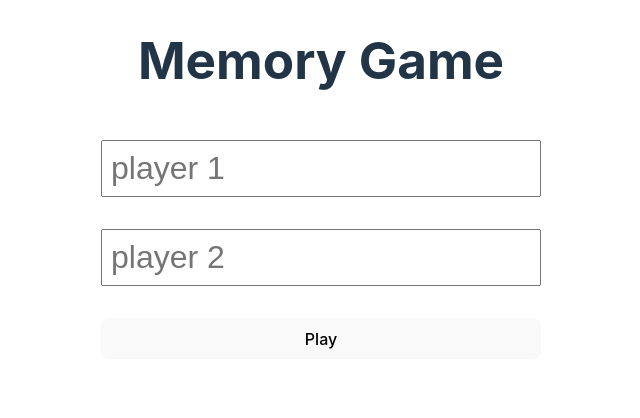
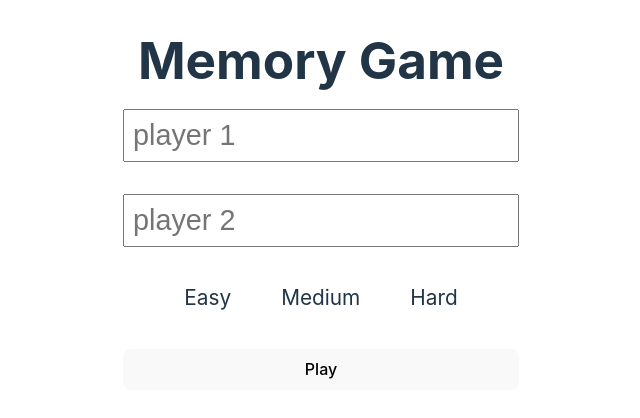
Before and after one commit to kcrusselluniversity/MemoryGame, a React (Vite) app: page / in a window 1280 px wide. Shown: the top 418 px of the page, without its empty margins (319-959 px from the left). Built offline with nearby package versions, Linux system fonts and the light colour scheme.

Commit message:
Create ModeButtons component

```diff
--- a/src/App.jsx
+++ b/src/App.jsx
@@ -27,7 +27,8 @@ function App() {
       setPlayer1={setPlayer1}
       setPlayer2={setPlayer2}
       setPlayersEntered={setPlayersEntered}
-      setCurrentPlayer={setCurrentPlayer}/>
+      setCurrentPlayer={setCurrentPlayer}
+      setMode={setMode}/>
   } else if (gameOver === true) {
 
     page = <GameOver
--- a/src/Gameboard.jsx
+++ b/src/Gameboard.jsx
@@ -128,7 +128,7 @@ export default function Gameboard({ player1, player2, timer, setTimer, setGameOv
 
             <div className={isLoaded ? "displayNone" : "spinnerContainer"}><div className="loadingSpinner"></div></div>
 
-            <div className={`${isLoaded && !isGameStarted ? 'gameMode' : 'visibilityNone'} ${isLoaded && isGameStarted ? 'displayNone' : ''}`}>
+            <div className={`${isLoaded && !isGameStarted ? 'modeButtonsContainer' : 'visibilityNone'} ${isLoaded && isGameStarted ? 'displayNone' : ''}`}>
                 <button onClick={handleModeButton(EASY_MODE)}>Easy</button>
                 <button onClick={handleModeButton(MEDIUM_MODE)}>Medium</button>
                 <button onClick={handleModeButton(HARD_MODE)}>Hard</button>
--- /dev/null
+++ b/src/ModeButtons.jsx
@@ -0,0 +1,21 @@
+import { EASY_MODE, MEDIUM_MODE, HARD_MODE } from "./App";
+
+export default function ModeButtons() {
+
+    return (
+        <div className="modeButtonsContainer">
+            <label htmlFor="EASY_MODE">
+                <input type="radio" name="mode" id="EASY_MODE" value={EASY_MODE}/>
+                <span className="radio-indicator">Easy</span>
+            </label>
+            <label htmlFor="MEDIUM_MODE">
+                <input type="radio" name="mode" id="MEDIUM_MODE" value={MEDIUM_MODE} />
+                <span className="radio-indicator">Medium</span>
+            </label>
+            <label htmlFor="HARD_MODE">
+                <input type="radio" name="mode" id="HARD_MODE" value={HARD_MODE} />
+                <span className="radio-indicator">Hard</span>
+            </label>
+        </div>
+    )
+}
--- a/src/PlayersForm.jsx
+++ b/src/PlayersForm.jsx
@@ -1,22 +1,27 @@
 import { useState } from "react";
+import ModeButtons from "./modeButtons";
 
-export default function PlayersForm({ setPlayer1, setPlayer2, setPlayersEntered, setCurrentPlayer }) {
+export default function PlayersForm({ setPlayer1, setPlayer2, setPlayersEntered, setCurrentPlayer, setMode }) {
 
     function handleSubmit(e) {
         e.preventDefault()
 
         const formData = new FormData(e.target)
         const [player1, player2] = [formData.get('player1'), formData.get('player2')]
+        const mode = formData.get('mode')
+
         setPlayer1(player1)
         setPlayer2(player2)
         setPlayersEntered(true)
         setCurrentPlayer(player1)
+        setMode(mode)
     }
 
     return (
         <form onSubmit={handleSubmit}>
             <input required type="text" name="player1" placeholder="player 1" />
             <input required type="text" name="player2" placeholder="player 2" />
+            <ModeButtons />
             <button type="submit">Play</button>
         </form>
     )
--- a/src/index.css
+++ b/src/index.css
@@ -151,11 +151,6 @@ button:focus-visible {
   visibility: hidden;
 }
 
-.gameMode {
-  display: flex;
-  gap: 1rem;
-}
-
 form {
   display: flex;
   flex-direction: column;
@@ -166,9 +161,36 @@ form {
 }
 
 input {
-  font-size: 2rem;
+  font-size: 1.8rem;
   padding: 8px;
 
+}
+/* Mode Difficulty form input styling */
+.modeButtonsContainer {
+  display: flex;
+  justify-content: center;
+  gap: 1.5rem;
+}
+
+.modeButtonsContainer > * {
+  font-size: 1.3rem;
+  padding: 2px 12px;
+  border: 1px solid white;
+  border-radius: 6px;
+}
+
+.modeButtonsContainer > *:hover {
+  background-color: rgba(255, 255, 255, 0.05);
+  cursor:pointer
+}
+
+input[type="radio"] {
+  display: none;
+}
+
+input[type="radio"]:checked + .radio-indicator {
+  color: #3498db;
+  font-weight: 500;
 }
 
 .startButton {
```
